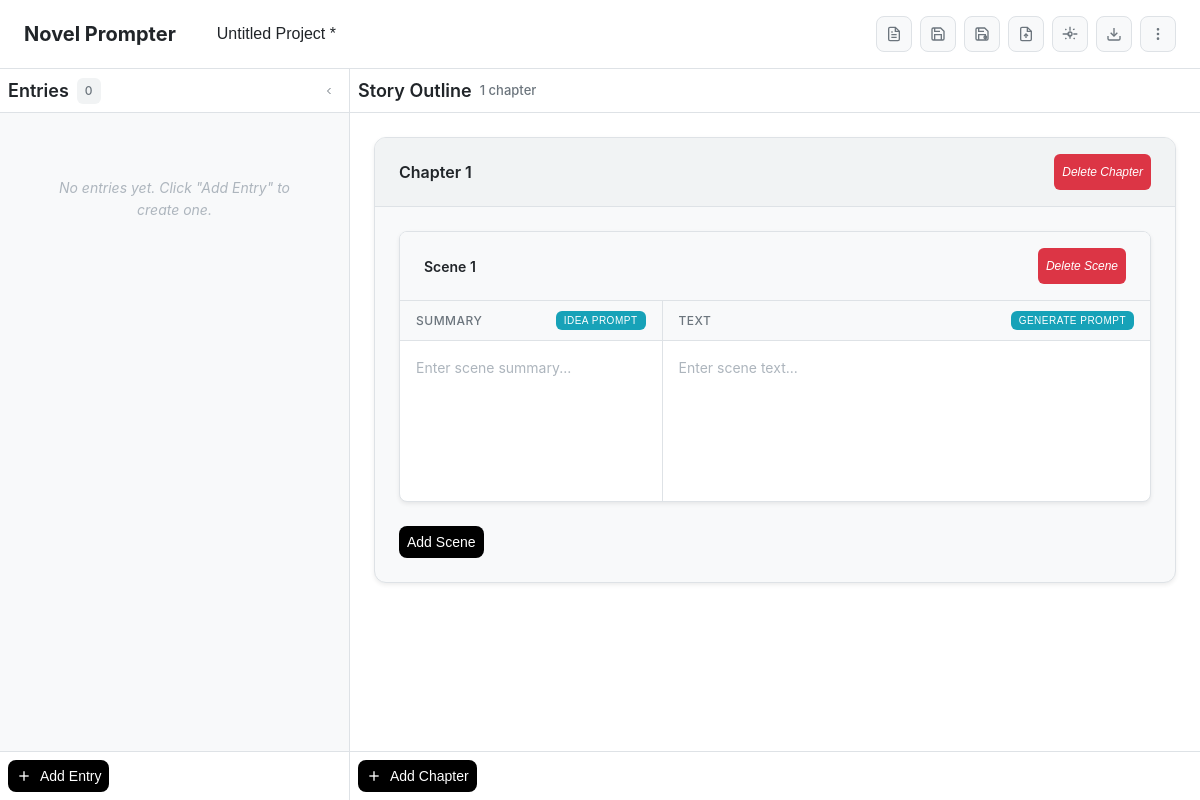
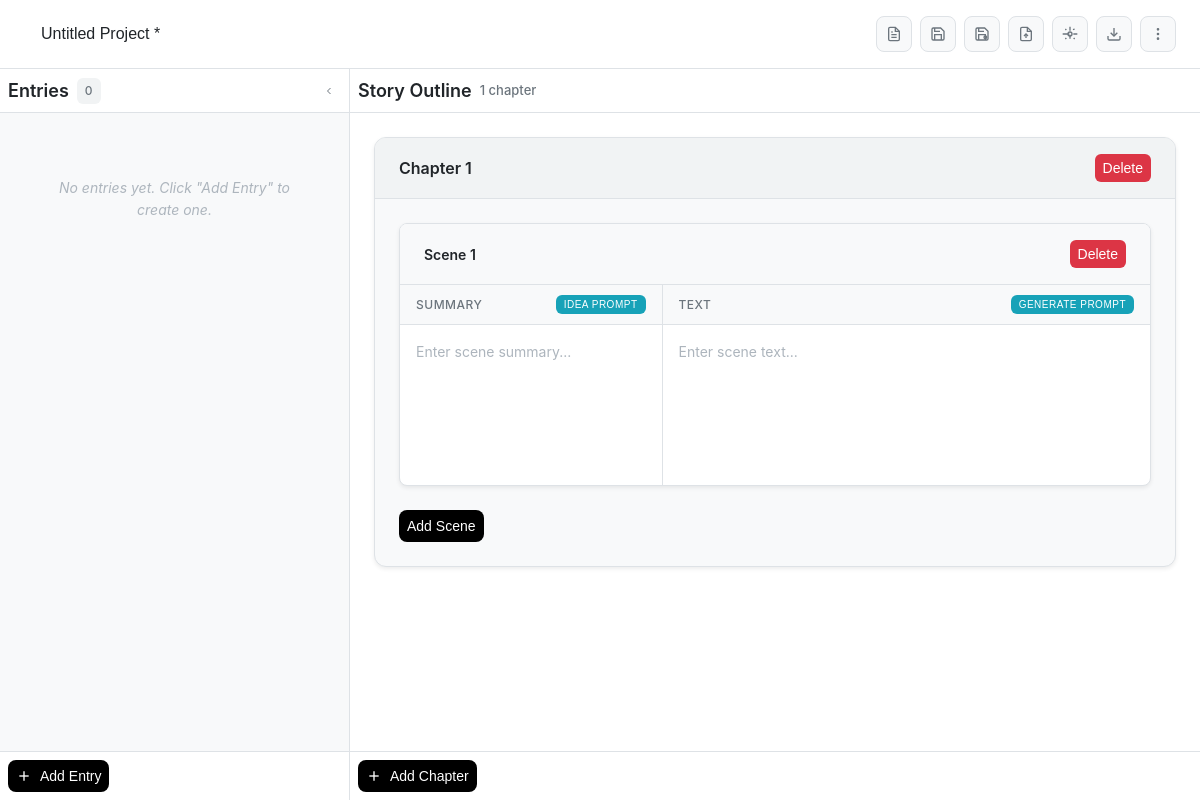
Before and after one commit to fantabhelpuri/novel-prompter, an Electron app: page index.html in a window 1200 px wide. Both pictures are taken after a click on the button "Add Chapter". Drawn offline with Linux system fonts and the light colour scheme.

Commit message:
Ok MVP done

```diff
--- a/app.js
+++ b/app.js
@@ -924,13 +924,13 @@ function renderStory() {
         chapterTitle.textContent = `Chapter ${chapterIndex + 1}`;
 
         const deleteChapterBtn = document.createElement('button');
-        deleteChapterBtn.className = 'danger-btn delete-chapter-btn';
+        deleteChapterBtn.className = 'delete-chapter-btn';
         deleteChapterBtn.title = 'Delete Chapter';
         deleteChapterBtn.dataset.chapterIndex = chapterIndex;
 
-        const deleteChapterIcon = document.createElement('i');
-        //deleteChapterIcon.className = 'icon';
-        deleteChapterIcon.textContent = 'Delete Chapter';
+        const deleteChapterIcon = document.createElement('a');
+        deleteChapterIcon.className = 'icon';
+        deleteChapterIcon.textContent = 'Delete';
         deleteChapterBtn.appendChild(deleteChapterIcon);
 
         chapterHeader.appendChild(chapterTitle);
@@ -952,14 +952,14 @@ function renderStory() {
             sceneTitle.textContent = `Scene ${sceneIndex + 1}`;
 
             const deleteSceneBtn = document.createElement('button');
-            deleteSceneBtn.className = 'danger-btn delete-scene-btn';
+            deleteSceneBtn.className = 'delete-scene-btn';
             deleteSceneBtn.title = 'Delete Scene';
             deleteSceneBtn.dataset.chapterIndex = chapterIndex;
             deleteSceneBtn.dataset.sceneIndex = sceneIndex;
 
-            const deleteSceneIcon = document.createElement('i');
-            //deleteSceneIcon.className = 'icon';
-            deleteSceneIcon.textContent = 'Delete Scene';
+            const deleteSceneIcon = document.createElement('a');
+            deleteSceneIcon.className = 'icon';
+            deleteSceneIcon.textContent = 'Delete';
             deleteSceneBtn.appendChild(deleteSceneIcon);
 
             sceneHeader.appendChild(sceneTitle);
--- a/index.html
+++ b/index.html
@@ -11,7 +11,7 @@
     <!-- Title Bar -->
     <div class="title-bar">
         <div class="title-section">
-            <h1 class="app-title">Novel Prompter</h1>
+            <!--<h1 class="app-title">Novel Prompter</h1>-->
             <input type="text" id="project-title" class="project-title" placeholder="Untitled Project">
         </div>
         <div class="title-bar-controls">
--- a/index.js
+++ b/index.js
@@ -16,7 +16,8 @@ function createWindow() {
             nodeIntegration: true,
             contextIsolation: false,
             enableRemoteModule: true
-        }
+        },
+        autoHideMenuBar: true
     });
 
     // Load the index.html of the app.
--- a/notes.txt
+++ b/notes.txt
@@ -1,5 +1,4 @@
 Tasks:
-remove primary colors
 
 Nice to have:
 
--- a/styles.css
+++ b/styles.css
@@ -1567,7 +1567,7 @@ body {
 .delete-chapter-btn,
 .delete-scene-btn {
     background: var(--danger);
-    color: white;
+    color:  white;
     border: none;
     padding: var(--spacing-xs) var(--spacing-sm);
     border-radius: var(--radius-sm);
```
